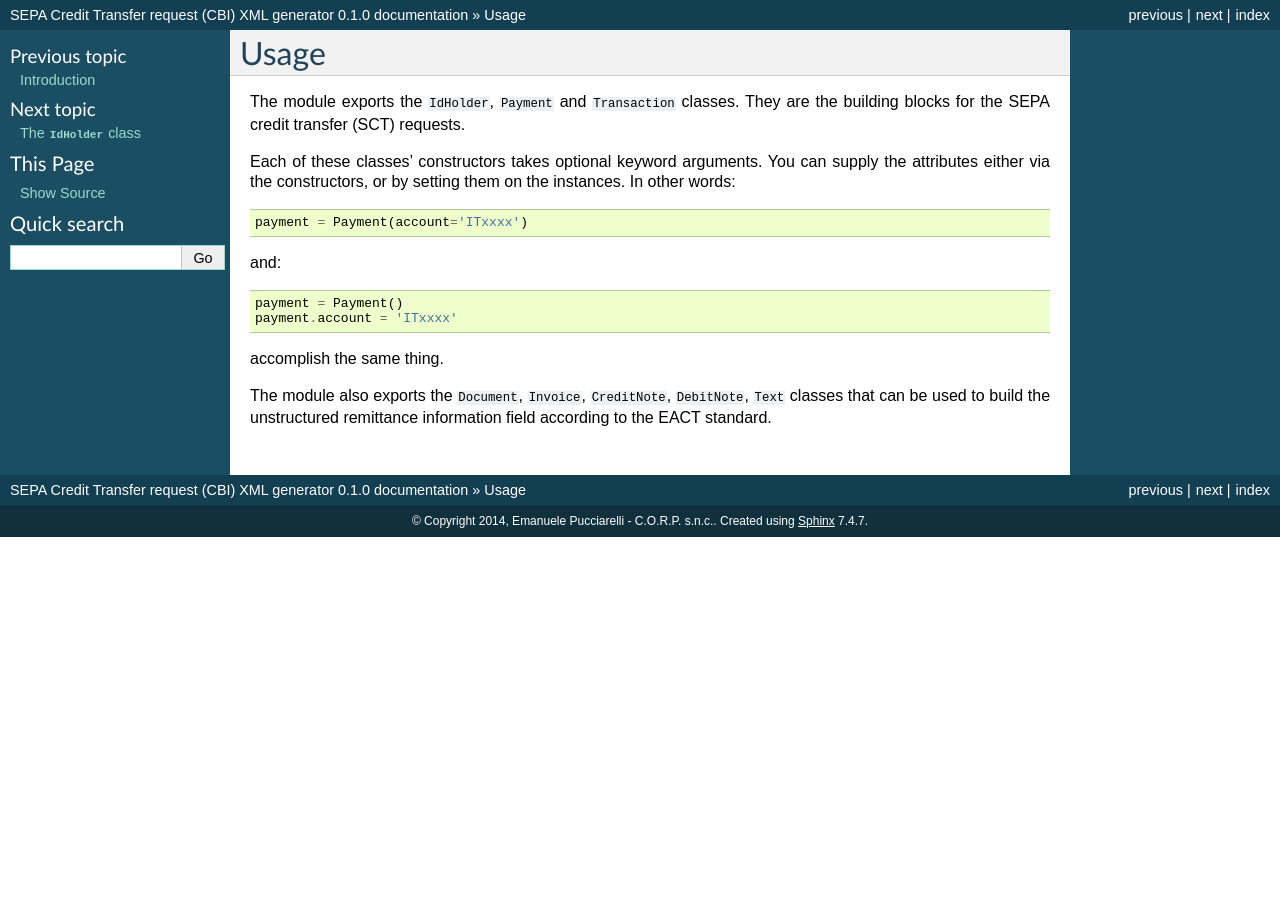
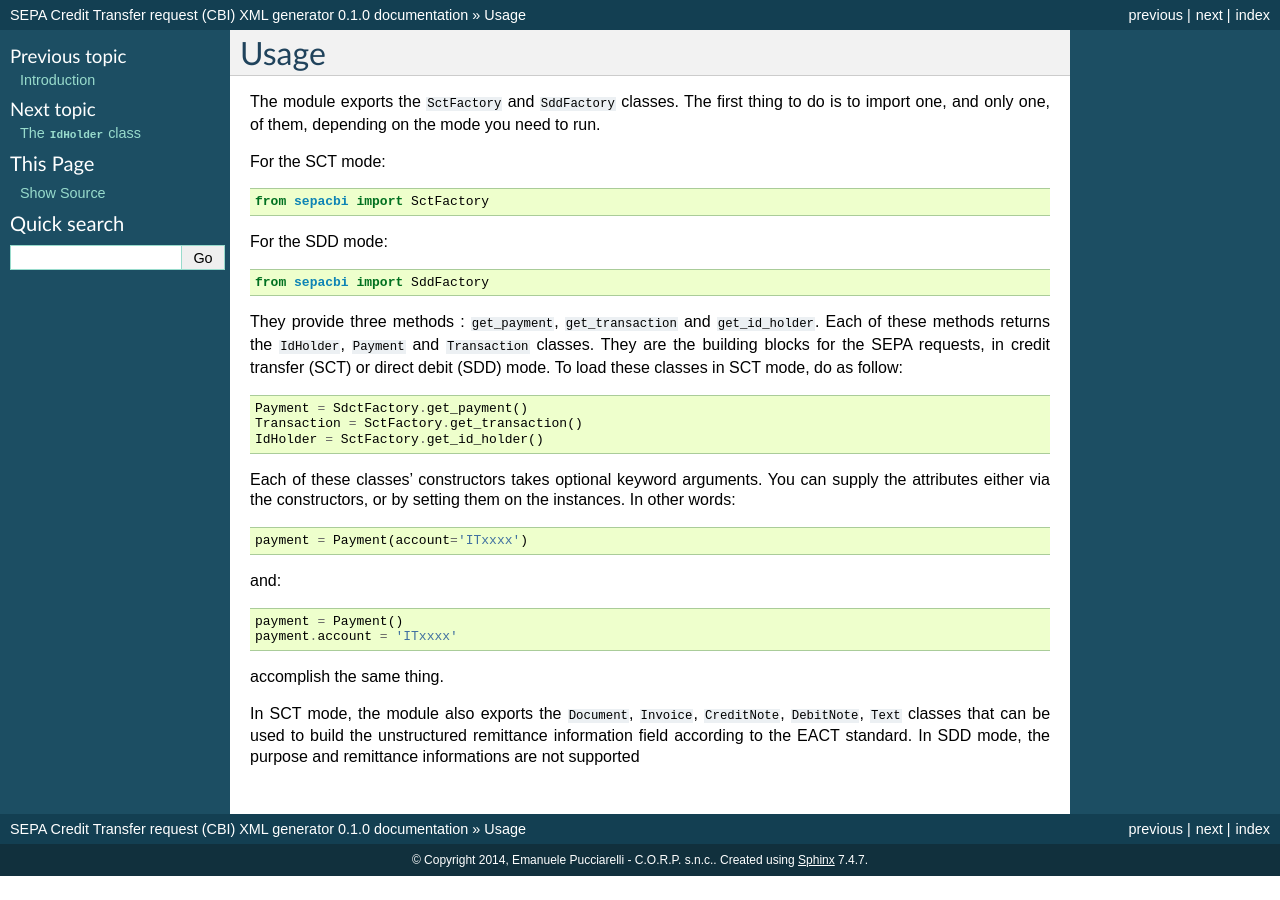
Before and after one commit to puccia/sepacbi, a Sphinx documentation site: the page built from docs/source/usage.rst, in a window 1280 px wide. Built offline with Sphinx 7.4.7, drawn with Linux system fonts in a browser that asks for light colours.

Commit message:
rst modifications

```diff
--- a/README.rst
+++ b/README.rst
@@ -9,9 +9,11 @@
 SEPA Credit Transfer (CBI) request generator
 --------------------------------------------
 
-The ``sepacbi`` module generates SEPA Credit Transfer requests in the XML format standardized by CBI and accepted by Italian banks.
+The `sepacbi` module generates SEPA Credit Transfer requests in the XML format standardized by CBI and accepted by Italian banks. It can also generate very simple SEPA Direct Debit requests.
 
-The module does not currently support other requests (such as Direct Debit), nor does it support status changes.
+It is also capable of generating request streams in the legacy CBI-BON-001 fixed-length record legacy format, but only for domestic credit transfers.
+
+The module does not currently support other requests (such as B2B), nor does it support status changes.
 
 The development of this module is funded by `Linkspirit`_.
 
--- a/docs/source/usage.rst
+++ b/docs/source/usage.rst
@@ -2,7 +2,22 @@
 Usage
 =====
 
-The module exports the ``IdHolder``, ``Payment`` and ``Transaction`` classes. They are the building blocks for the SEPA credit transfer (SCT) requests.
+The module exports the ``SctFactory`` and ``SddFactory`` classes. The first thing to do is to import one, and only one, of them, depending on the mode you need to run.
+
+For the SCT mode::
+
+	from sepacbi import SctFactory
+
+For the SDD mode::
+
+	from sepacbi import SddFactory
+
+They provide three methods :  ``get_payment``, ``get_transaction`` and ``get_id_holder``. Each of these methods returns the ``IdHolder``, ``Payment`` and ``Transaction`` classes. They are the building blocks for the SEPA requests, in credit transfer (SCT) or direct debit (SDD) mode.
+To load these classes in SCT mode, do as follow::
+
+	Payment = SdctFactory.get_payment()
+	Transaction = SctFactory.get_transaction()
+	IdHolder = SctFactory.get_id_holder()
 
 Each of these classes' constructors takes optional keyword arguments.  You can supply the attributes either via the constructors, or by setting them on the instances. In other words::
 
@@ -15,4 +30,5 @@ and::
 
 accomplish the same thing.
 
-The module also exports the ``Document``, ``Invoice``, ``CreditNote``, ``DebitNote``, ``Text`` classes that can be used to build the unstructured remittance information field according to the EACT standard.
+In SCT mode, the module also exports the ``Document``, ``Invoice``, ``CreditNote``, ``DebitNote``, ``Text`` classes that can be used to build the unstructured remittance information field according to the EACT standard.
+In SDD mode, the purpose and remittance informations are not supported
```
Also changed, not shown: docs/source/start.rst (+7 -3 lines).
